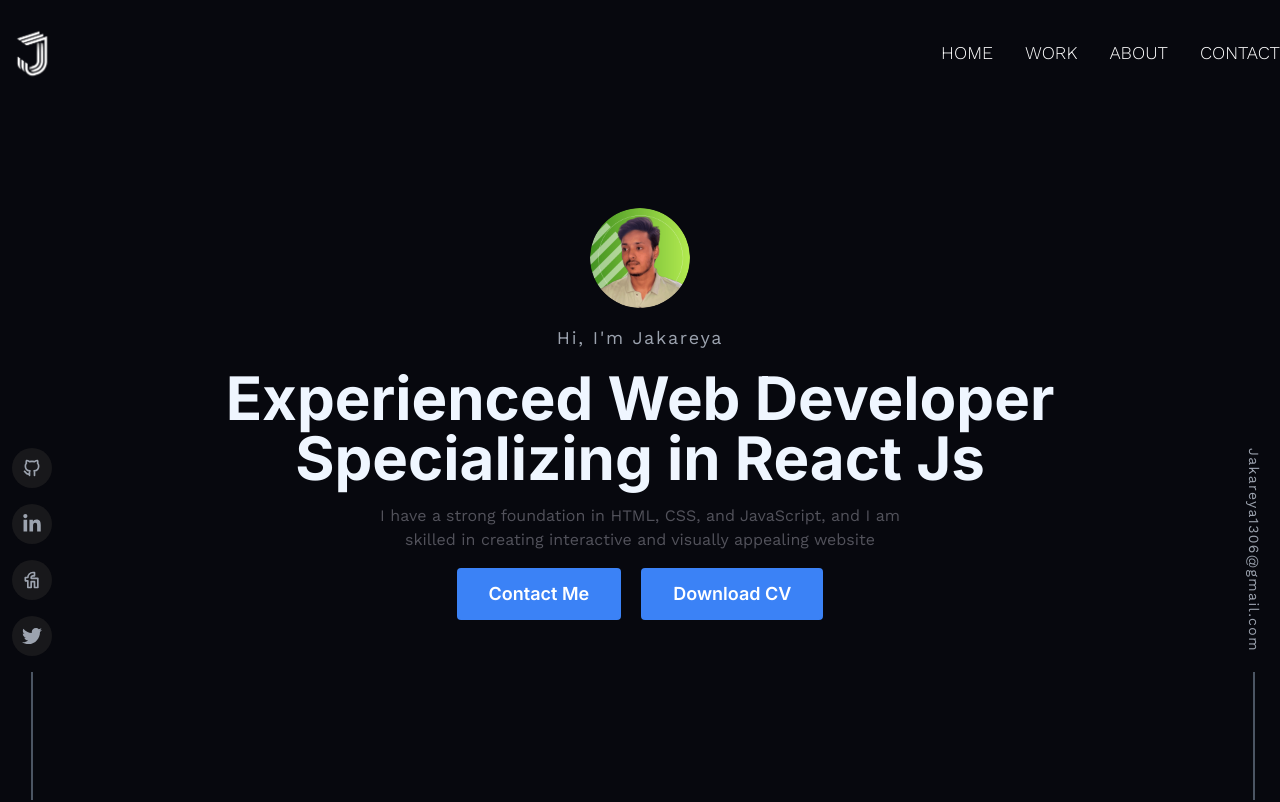
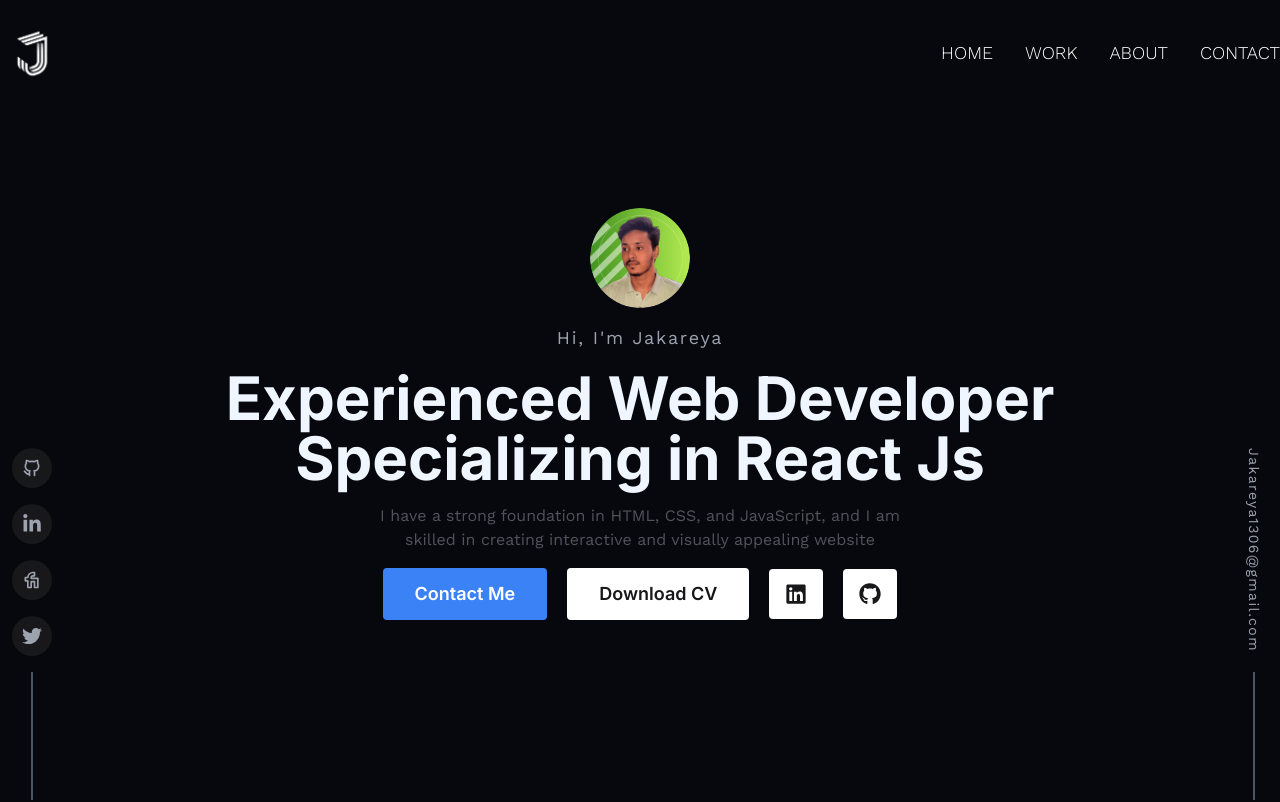
Before and after one commit to jakareya76/portfolio, a Next.js app: page / in a window 1280 px wide. Shown: the top 802 px of the page. Built offline with nearby package versions, Linux system fonts and the light colour scheme.

Commit message:
add cv download button in banner

```diff
--- a/src/components/Hero.jsx
+++ b/src/components/Hero.jsx
@@ -1,6 +1,7 @@
 "use client";
 
 import { motion } from "framer-motion";
+import { FaGithub, FaLinkedin } from "react-icons/fa";
 
 const Hero = () => {
   return (
@@ -39,22 +40,46 @@ const Hero = () => {
         skilled in creating interactive and visually appealing website
       </motion.p>
       <div className="flex items-center justify-center gap-5">
-        <motion.button
+        <motion.a
           initial={{ y: 10, opacity: 0 }}
           animate={{ y: 0, opacity: 1 }}
           transition={{ duration: 0.5, delay: 0.9 }}
+          href="#contact"
           className="flex items-center justify-center px-8 py-3 text-lg font-semibold text-white duration-200 bg-blue-500 rounded font-inter "
         >
           Contact Me
-        </motion.button>
-        <motion.button
+        </motion.a>
+
+        <motion.a
           initial={{ y: 10, opacity: 0 }}
           animate={{ y: 0, opacity: 1 }}
           transition={{ duration: 0.5, delay: 0.9 }}
-          className="flex items-center justify-center px-8 py-3 text-lg font-semibold text-white duration-200 bg-blue-500 rounded font-inter "
+          href="/cv.pdf"
+          download
+          className="flex items-center justify-center px-8 py-3 text-lg font-semibold duration-200 bg-white rounded text-zinc-900 font-inter "
         >
           Download CV
-        </motion.button>
+        </motion.a>
+        <motion.a
+          initial={{ y: 10, opacity: 0 }}
+          animate={{ y: 0, opacity: 1 }}
+          transition={{ duration: 0.5, delay: 0.9 }}
+          href="https://www.linkedin.com/in/jakareya-ahmed"
+          target="_black"
+          className="flex items-center justify-center px-4  py-[14px] text-lg font-semibold duration-200 bg-white rounded text-zinc-900 font-inter "
+        >
+          <FaLinkedin size={22} />
+        </motion.a>
+        <motion.a
+          initial={{ y: 10, opacity: 0 }}
+          animate={{ y: 0, opacity: 1 }}
+          transition={{ duration: 0.5, delay: 0.9 }}
+          href="https://github.com/jakareya76"
+          target="_black"
+          className="flex items-center justify-center px-4  py-[14px] text-lg font-semibold duration-200 bg-white rounded text-zinc-900 font-inter "
+        >
+          <FaGithub size={22} />
+        </motion.a>
       </div>
     </div>
   );
```
Also changed, not shown: 1 other file (tests, documents, lock files or other folders).
